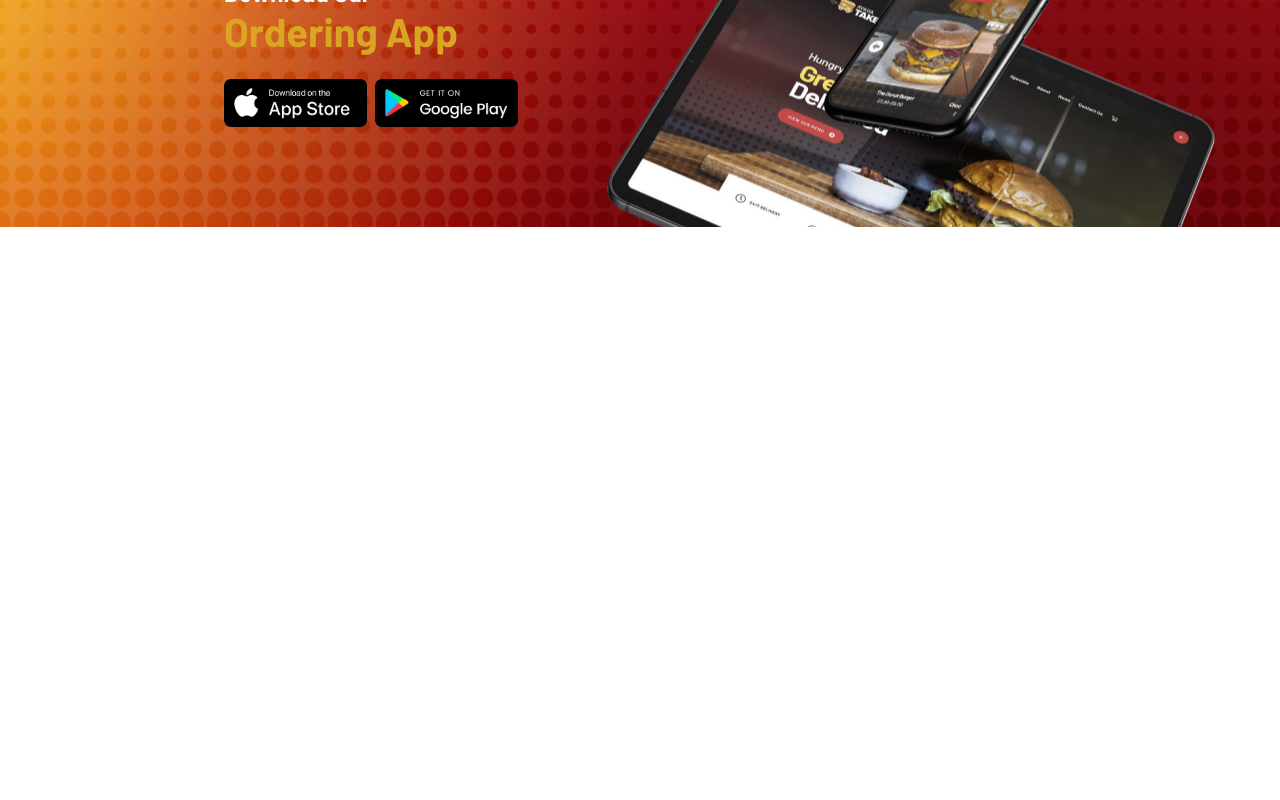
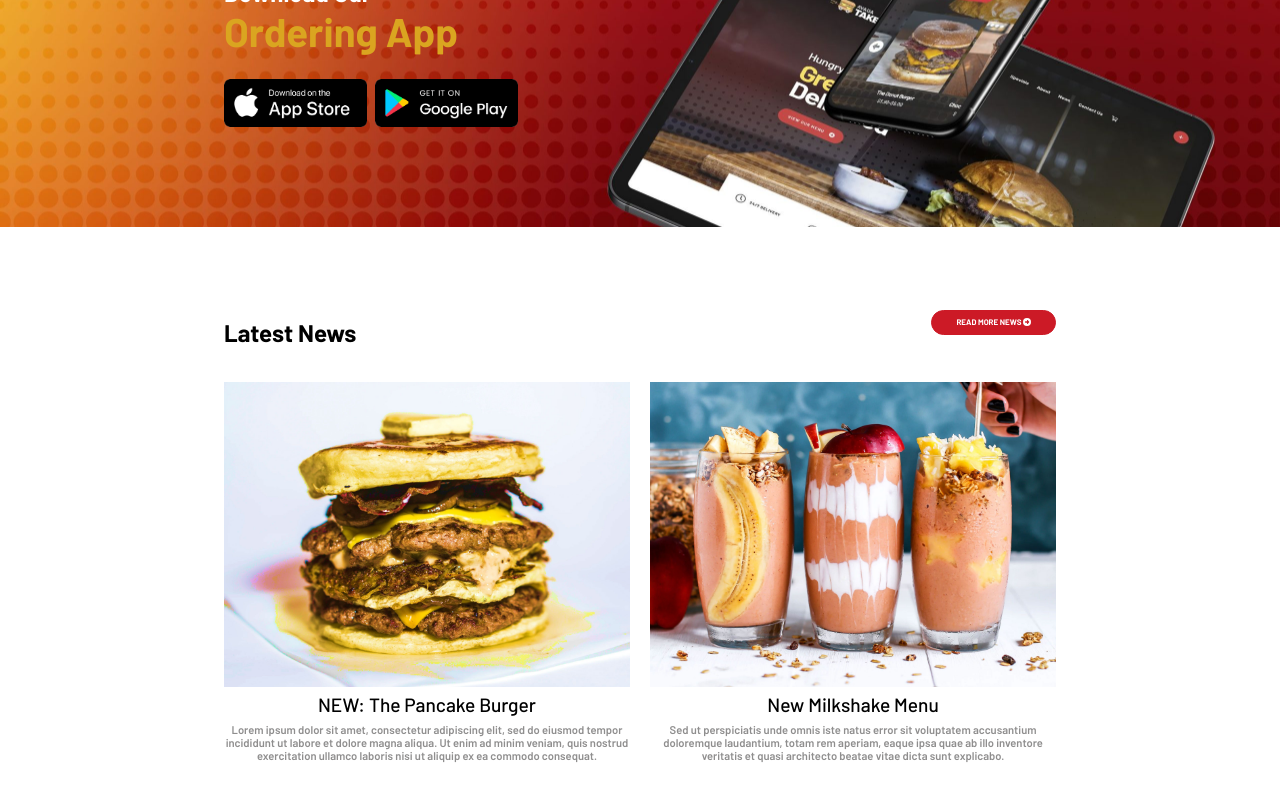
Before and after one commit to DannySilv/proj-html-vuejs, a Vue app: page / in a window 1280 px wide. Shown: the part 2131-2931 px from the top of the page. Before the commit the page ends 2358 px from the top, so only its background shows below. Built offline with nearby package versions, Linux system fonts and the light colour scheme.

Commit message:
Completed AppNews + AppMain

```diff
--- a/src/components/AppMain.vue
+++ b/src/components/AppMain.vue
@@ -109,7 +109,29 @@
     </div>
     <!-- /APP-AD -->
     <!-- LATEST-NEWS -->
-    <section></section>
+    <section class="news-container">
+      <div class="news-header">
+        <h2>Latest News</h2>
+        <div class="btn-container">
+          <a href="">
+            <div class="btn">
+              READ MORE NEWS
+              <font-awesome-icon
+                icon="fas fa-arrow-alt-circle-right"
+                class="icon"
+              />
+            </div>
+          </a>
+        </div>
+      </div>
+      <div class="news-content">
+        <AppNews
+          v-for="(element, index) in news"
+          :key="index"
+          :newsObj="element"
+        />
+      </div>
+    </section>
     <!-- /LATEST-NEWS -->
   </div>
 </template>
@@ -117,12 +139,14 @@
 <script>
 import AppPopularDishes from "./AppPopularDishes.vue";
 import AppMenu from "./AppMenu.vue";
+import AppNews from "./AppNews.vue";
 
 export default {
   name: "AppMain",
   components: {
     AppPopularDishes,
     AppMenu,
+    AppNews,
   },
   data() {
     return {
@@ -175,6 +199,20 @@ export default {
         {
           thumb: require("../assets/img/specials-menu-background.jpg"),
           name: "SPECIALS",
+        },
+      ],
+      news: [
+        {
+          thumb: require("../assets/img/pancake-burger.jpg"),
+          name: "NEW: The Pancake Burger",
+          descr:
+            "Lorem ipsum dolor sit amet, consectetur adipiscing elit, sed do eiusmod tempor incididunt ut labore et dolore magna aliqua. Ut enim ad minim veniam, quis nostrud exercitation ullamco laboris nisi ut aliquip ex ea commodo consequat.",
+        },
+        {
+          thumb: require("../assets/img/new-milkshake-menu.jpg"),
+          name: "New Milkshake Menu",
+          descr:
+            "Sed ut perspiciatis unde omnis iste natus error sit voluptatem accusantium doloremque laudantium, totam rem aperiam, eaque ipsa quae ab illo inventore veritatis et quasi architecto beatae vitae dicta sunt explicabo.",
         },
       ],
     };
@@ -339,4 +377,28 @@ export default {
     }
   }
 }
+
+// LATEST-NEWS
+.news-container {
+  width: 65%;
+  margin: 0 auto;
+  margin-top: 70px;
+  margin-bottom: 70px;
+  .news-header {
+    height: 50px;
+    display: flex;
+    justify-content: space-between;
+    align-items: flex-end;
+    .btn-container {
+      align-self: center;
+    }
+  }
+  .news-content {
+    display: flex;
+    justify-content: space-between;
+    flex-wrap: wrap;
+    width: 100%;
+    margin-top: 35px;
+  }
+}
 </style>
--- a/src/components/AppNews.vue
+++ b/src/components/AppNews.vue
@@ -0,0 +1,43 @@
+<template>
+  <div class="card">
+    <div class="img-container">
+      <img :src="newsObj.thumb" :alt="newsObj.name" />
+    </div>
+    <h3>{{ newsObj.name }}</h3>
+    <p>{{ newsObj.descr }}</p>
+  </div>
+</template>
+
+<script>
+export default {
+  name: "AppNews",
+  props: {
+    newsObj: Object,
+  },
+};
+</script>
+
+<style lang="scss" scoped>
+.card {
+  width: calc(100% / 2 - 10px);
+  height: 30%;
+  display: flex;
+  flex-direction: column;
+  cursor: pointer;
+  .img-container {
+    height: 100%;
+  }
+  h3 {
+    text-align: center;
+    font-size: 1.2rem;
+    font-weight: 500;
+    margin: 0.4rem 0;
+  }
+  p {
+    text-align: center;
+    font-size: 0.7rem;
+    font-weight: 600;
+    color: #8f8e8e;
+  }
+}
+</style>
```
